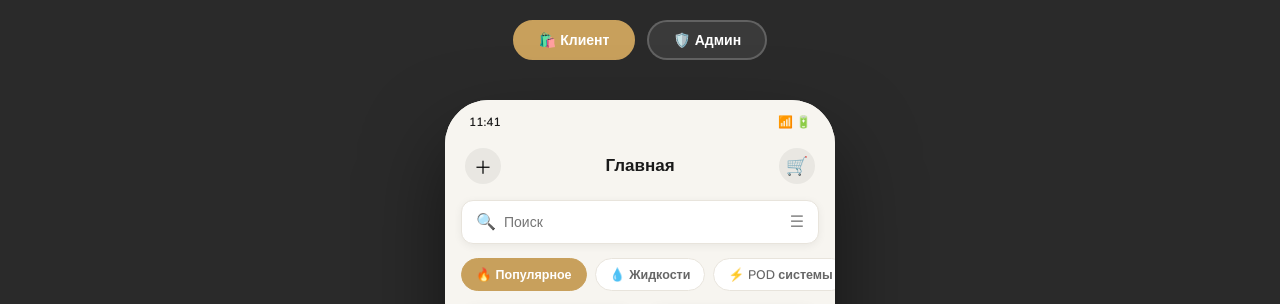
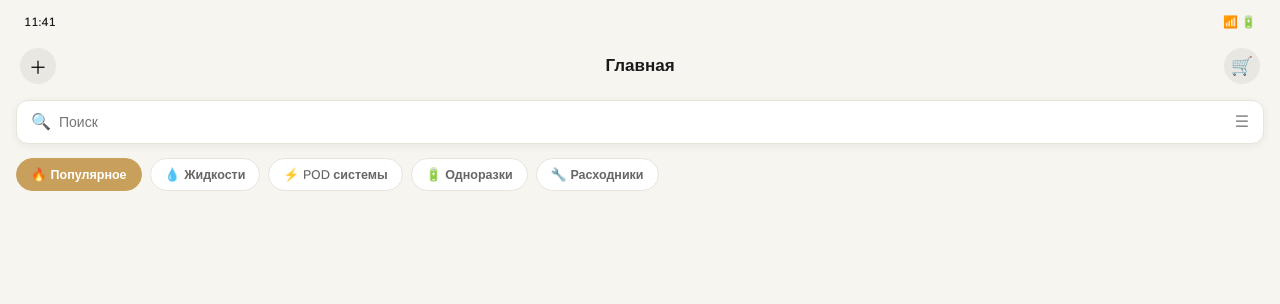
Before and after one commit to cg0cg/vapeshop, a plain HTML site: page index.html in a window 1280 px wide. Shown: the top 304 px of the page. Drawn offline with nearby package versions, Linux system fonts and the light colour scheme; a web font is replaced by a local one.

Commit message:
Add files via upload

```diff
--- a/app.js
+++ b/app.js
@@ -430,3 +430,30 @@ function changePassword() {
 }
 
 renderProducts('products-grid', PRODUCTS);
+
+// ==================== TELEGRAM INIT ====================
+// Инициализация Telegram WebApp
+if (window.Telegram && window.Telegram.WebApp) {
+  window.Telegram.WebApp.ready();
+  window.Telegram.WebApp.expand(); // Разворачиваем на весь экран
+}
+
+// Определяем режим по URL параметру (?mode=admin)
+(function() {
+  const params = new URLSearchParams(window.location.search);
+  const mode = params.get('mode');
+  const screen = params.get('screen');
+
+  if (mode === 'admin') {
+    // Показываем админку, скрываем клиент
+    document.getElementById('client-app').style.display = 'none';
+    document.getElementById('admin-app').style.display = 'block';
+  } else {
+    // Показываем клиент (по умолчанию)
+    document.getElementById('client-app').style.display = 'block';
+    document.getElementById('admin-app').style.display = 'none';
+    // Если указан конкретный экран
+    if (screen === 'catalog') goTo('screen-catalog');
+    else if (screen === 'cart') goTo('screen-cart');
+  }
+})();
--- a/index.html
+++ b/index.html
@@ -12,15 +12,7 @@
 </head>
 <body>
 
-<div style="width:100%;display:flex;flex-direction:column;align-items:center;gap:20px">
-  <div class="app-selector">
-    <button class="app-btn active" onclick="showApp('client')">🛍️ Клиент</button>
-    <button class="app-btn" onclick="showApp('admin')">🛡️ Админ</button>
-  </div>
-
-  <div class="phones-container">
-
-    <!-- ======== CLIENT APP ======== -->
+<!-- ======== CLIENT APP ======== -->
     <div class="phone-frame" id="client-app">
 
       <!-- SUB SCREENS -->
@@ -76,7 +68,7 @@
             </div>
             <div class="support-contact" onclick="showToast('Открываем email...')">
               <div class="support-icon">📧</div>
-              <div class="support-text"><div class="support-title">Email</div><div class="support-sub">support@vapeshop.ru</div></div>
+              <div class="support-text"><div class="support-title">Email</div><div class="support-sub"><a href="/cdn-cgi/l/email-protection" class="__cf_email__" data-cfemail="34474144445b46407442554451475c5b441a4641">[email&#160;protected]</a></div></div>
               <span style="color:var(--gray)">›</span>
             </div>
           </div>
@@ -267,7 +259,7 @@
           <div class="profile-header">
             <div class="profile-avatar">👤</div>
             <div class="profile-name">Алексей Петров</div>
-            <div class="profile-email">aleksey@mail.ru</div>
+            <div class="profile-email"><a href="/cdn-cgi/l/email-protection" class="__cf_email__" data-cfemail="62030e070911071b220f030b0e4c1017">[email&#160;protected]</a></div>
           </div>
           <div class="age-banner">
             <span class="age-icon">🔞</span>
@@ -578,17 +570,3 @@
                 </div>
               </div>
             </div>
-          </div>
-        </div>
-      </div><!-- /admin-settings -->
-
-    </div><!-- /admin-app -->
-  </div><!-- /phones-container -->
-</div>
-
-<!-- Toast -->
-<div class="toast" id="toast"></div>
-
-<script src="app.js"></script>
-</body>
-</html>
--- a/style.css
+++ b/style.css
@@ -28,27 +28,28 @@
 
 * { margin: 0; padding: 0; box-sizing: border-box; -webkit-tap-highlight-color: transparent; }
 
+html, body {
+  width: 100%;
+  height: 100%;
+  overflow: hidden;
+}
+
 body {
   font-family: var(--font-body);
-  background: #2a2a2a;
-  display: flex;
-  justify-content: center;
-  align-items: center;
-  min-height: 100vh;
-  gap: 30px;
-  flex-wrap: wrap;
-  padding: 20px;
+  background: var(--bg-light);
+  margin: 0;
+  padding: 0;
 }
 
 .phone-frame {
-  width: 390px;
-  height: 844px;
+  width: 100vw;
+  height: 100vh;
   background: var(--bg-light);
-  border-radius: 44px;
+  border-radius: 0;
   overflow: hidden;
-  position: relative;
-  box-shadow: 0 40px 80px rgba(0,0,0,0.5), inset 0 0 0 1px rgba(255,255,255,0.1);
-  flex-shrink: 0;
+  position: fixed;
+  top: 0; left: 0;
+  box-shadow: none;
 }
 
 .phone-frame.dark-theme { background: var(--dark); }
@@ -1090,26 +1091,8 @@ body {
 }
 .toast.show { opacity: 1; }
 
-/* ==================== PHONE SELECTOR ==================== */
-.app-selector {
-  display: flex; gap: 12px; margin-bottom: 20px;
-  width: 100%; justify-content: center;
-}
-.app-btn {
-  padding: 10px 24px;
-  border-radius: 24px;
-  border: 2px solid rgba(255,255,255,0.2);
-  background: rgba(255,255,255,0.08);
-  color: white;
-  font-size: 14px;
-  font-weight: 700;
-  cursor: pointer;
-  font-family: var(--font-head);
-  transition: all 0.2s;
-}
-.app-btn.active { background: var(--gold); border-color: var(--gold); }
-
-.phones-container { display: flex; gap: 30px; flex-wrap: wrap; justify-content: center; }
+/* ==================== TELEGRAM MODE ==================== */
+/* app-selector hidden in Telegram — switching done via URL ?mode=admin */
 
 /* ==================== TOGGLE SWITCH ==================== */
 .toggle-switch { position: relative; display: inline-block; width: 46px; height: 26px; flex-shrink: 0; }
```
